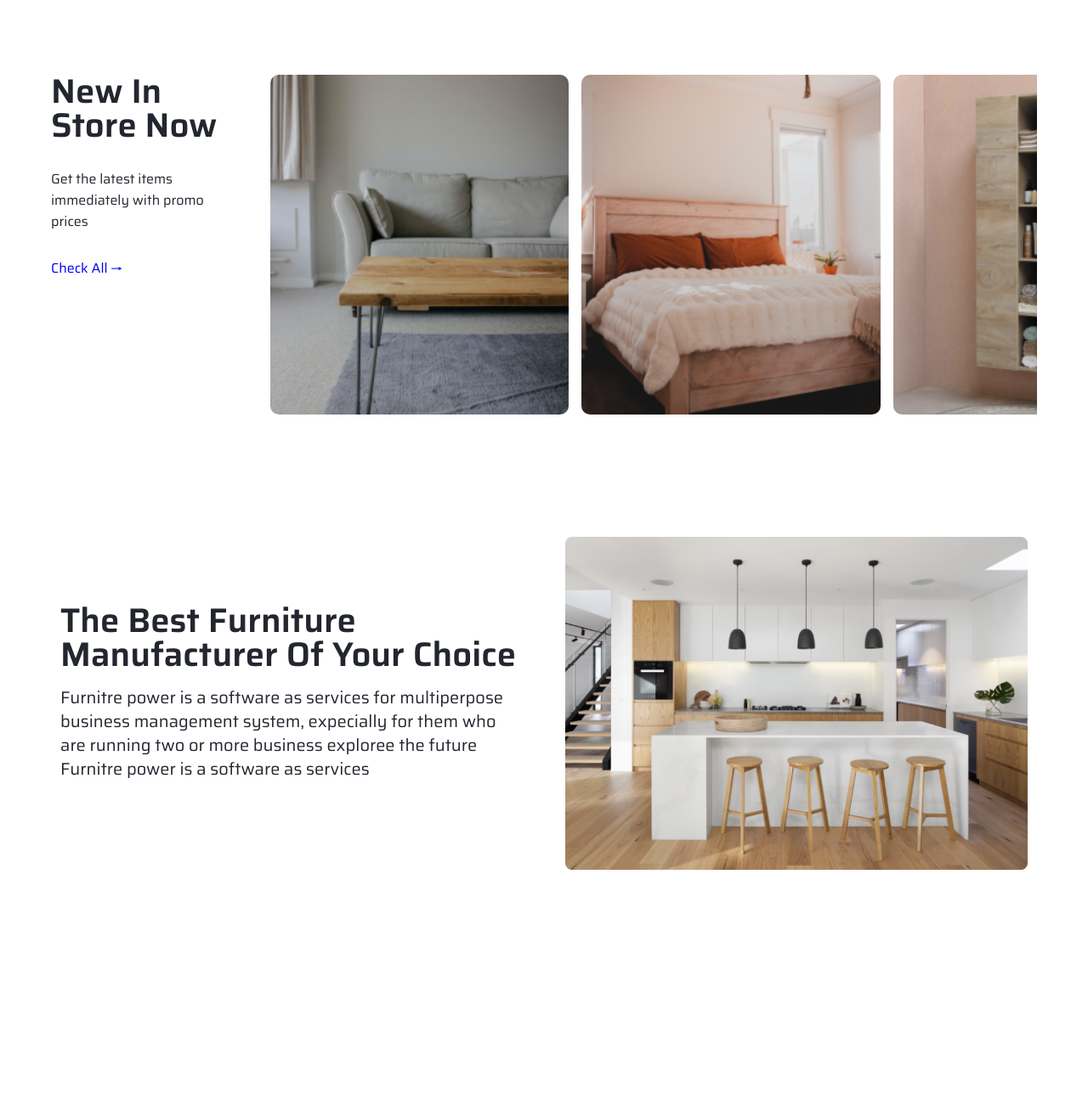
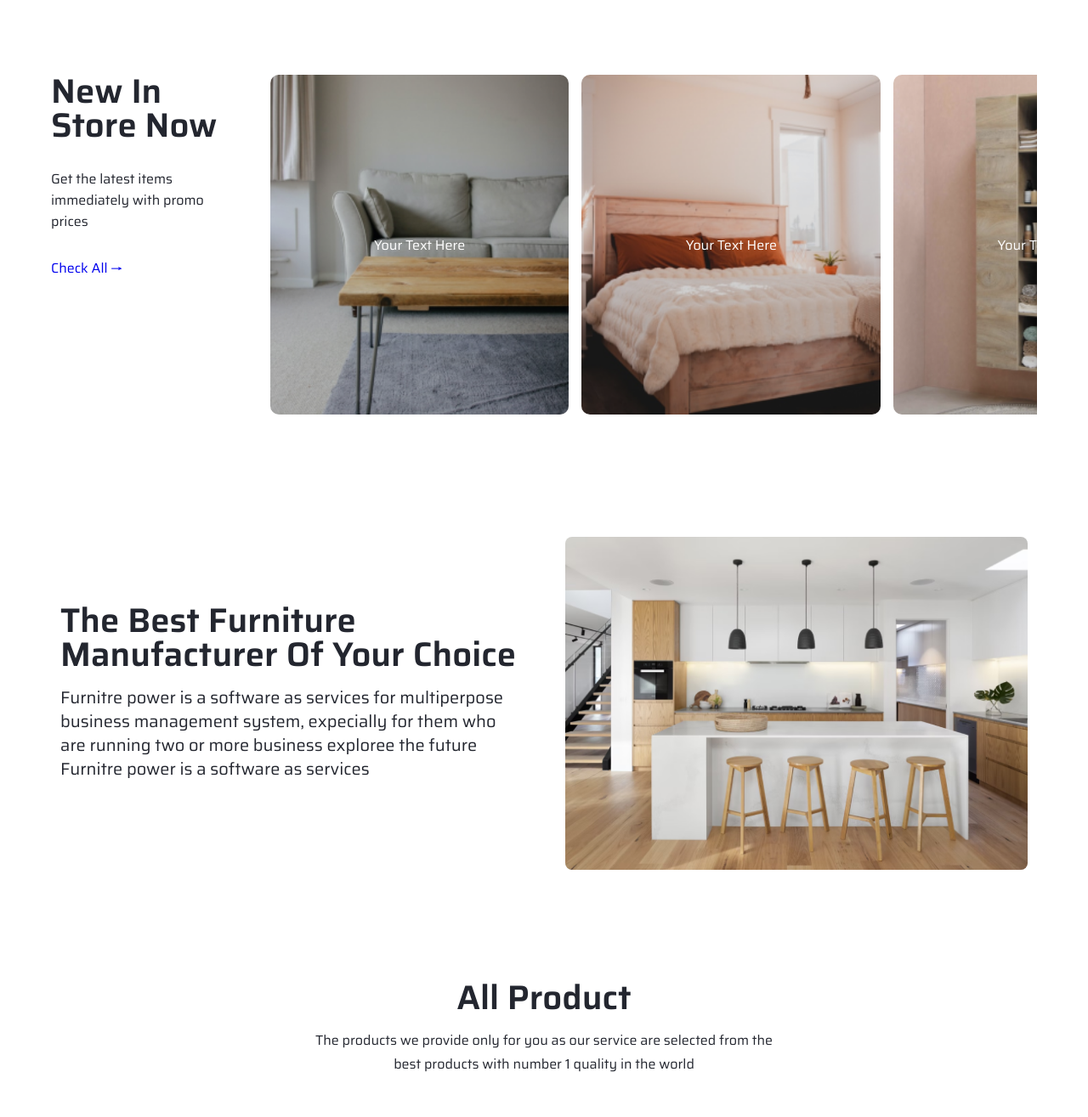
Before and after one commit to Makinloot/Furniture-shop, a plain HTML site: page index.html in a window 1280 px wide. Shown: the part 1563-2878 px from the top of the page at 85% size. Before the commit the page ends 2686 px from the top, so only its background shows below. Drawn offline with nearby package versions, Linux system fonts and the light colour scheme.

Commit message:
fixed slider

```diff
--- a/css/media.css
+++ b/css/media.css
@@ -82,6 +82,5 @@
   .swiper-slide {
     min-height: 400px;
     max-height: 400px;
-    width: 100%;
   }
 }
--- a/css/style.css
+++ b/css/style.css
@@ -252,8 +252,25 @@ header .flex {
 }
 
 .swiper-slide {
+  position: relative;
   min-height: 200px;
   max-height: 200px;
   border-radius: 10px;
   object-fit: cover;
 }
+
+.swiper-slide::after {
+  content: 'Your Text Here';
+  position: absolute;
+  top: 50%;
+  left: 50%;
+  transform: translate(-50%, -50%);
+  z-index: 100;
+  color: var(--clr-white);
+}
+
+.products__text-paragraph {
+  max-width: 540px;
+  margin: 1rem auto;
+  font-size: var(--fs-medium);
+}
--- a/index.html
+++ b/index.html
@@ -119,16 +119,33 @@
         </div>
         <div class="swiper mySwiper">
           <div class="swiper-wrapper">
-            <img class="swiper-slide" src="./images/slider-chair.png" alt="chair image">
-            <img class="swiper-slide" src="./images/slider-bed.png" alt="bed image">
-            <img class="swiper-slide" src="./images/slider-cupboard.png" alt="cupboard image">
-            <img class="swiper-slide" src="./images/slider-chair.png" alt="chair image">
-            <img class="swiper-slide" src="./images/slider-bed.png" alt="bed image">
-            <img class="swiper-slide" src="./images/slider-cupboard.png" alt="cupboard image">
-            <img class="swiper-slide" src="./images/slider-chair.png" alt="chair image">
-            <img class="swiper-slide" src="./images/slider-bed.png" alt="bed image">
-            <img class="swiper-slide" src="./images/slider-cupboard.png" alt="cupboard image">
-          </div>
+            <div class="swiper-slide">
+              <img class="swiper-slide" src="./images/slider-chair.png" alt="chair image">
+            </div>
+            <div class="swiper-slide"><img class="swiper-slide" src="./images/slider-bed.png" alt="bed image">
+            </div>
+            <div class="swiper-slide">
+              <img class="swiper-slide" src="./images/slider-cupboard.png" alt="cupboard image">
+            </div>
+            <div class="swiper-slide">
+              <img class="swiper-slide" src="./images/slider-chair.png" alt="chair image">
+            </div>
+            <div class="swiper-slide">
+              <img class="swiper-slide" src="./images/slider-bed.png" alt="bed image">
+            </div>
+            <div class="swiper-slide">
+              <img class="swiper-slide" src="./images/slider-cupboard.png" alt="cupboard image">
+            </div>
+            <div class="swiper-slide">
+              <img class="swiper-slide" src="./images/slider-chair.png" alt="chair image">
+            </div>
+            <div class="swiper-slide">
+              <img class="swiper-slide" src="./images/slider-bed.png" alt="bed image">
+            </div>
+            <div class="swiper-slide">
+              <img class="swiper-slide" src="./images/slider-cupboard.png" alt="cupboard image">
+            </div>
+          </img>
         </div>
       </div>
     </section>
@@ -145,6 +162,16 @@
       </div>
   </section>
 
+  <section class="products">
+    <div class="container">
+      <div class="products__text-wrapper center-text">
+        <h2 class="products__heading heading-primary">all product</h2>
+        <p class="products__text-paragraph paragraph-primary">The products we provide only for you as our service are selected from the
+          best products with number 1 quality in the world</p>
+      </div>
+    </div>
+  </section>
+
     <script type="module" src="./js/main.js"></script>
   </body>
 </html>
--- a/js/main.js
+++ b/js/main.js
@@ -1,12 +1,18 @@
 // import and initialize swiper slider
 import "https://unpkg.com/swiper@8/swiper-bundle.min.js";
-const swiper = new Swiper(".mySwiper", {
-  slidesPerView: 2.5,
-  spaceBetween: 15,
-  freeMode: true,
-});
+window.onload = () => {
+  // control slider per view according to document width
+  const width = document.body.getBoundingClientRect();
+  let slidePerView = 2.5;
+  if(width.width < 480) slidePerView = 1.5;
+  // slider init
+  const swiper = new Swiper(".mySwiper", {
+    slidesPerView: `${slidePerView}`,
+    spaceBetween: 15,
+    freeMode: true,
+  });
+}
 
-swiper.slidesPerView = 5;
 // open & close burger menu
 let open = false;
 window.onclick = (e) => {
```
